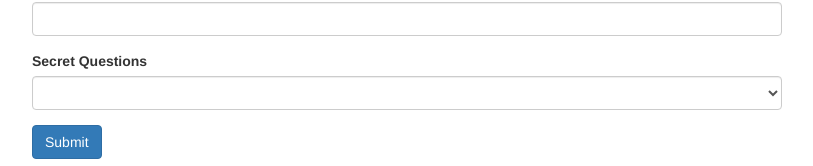
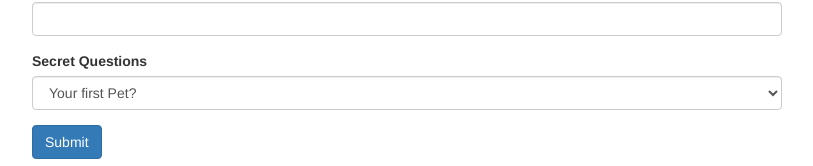
Before and after one commit to Salsa-Dude/template-driven-form-angular, an Angular app: page / in a window 1280 px wide. Shown: the part 161-327 px from the top of the page, without its empty margins (233-1046 px from the left). Built offline with nearby package versions, Linux system fonts and the light colour scheme.

Commit message:
Set Default Values with ngModel Property Binding

```diff
--- a/src/app/app.component.html
+++ b/src/app/app.component.html
@@ -36,7 +36,7 @@
           <select
             id="secret"
             class="form-control"
-            ngModel
+            [ngModel]="defaultQuestion"
             name="secret"
           >
             <option value="pet">Your first Pet?</option>
--- a/src/app/app.component.ts
+++ b/src/app/app.component.ts
@@ -8,6 +8,7 @@ import { NgForm } from '@angular/forms';
 })
 export class AppComponent {
   @ViewChild('f') signupForm: NgForm;
+  defaultQuestion = 'pet';
 
   suggestUserName() {
     const suggestedName = 'Superuser';
```
